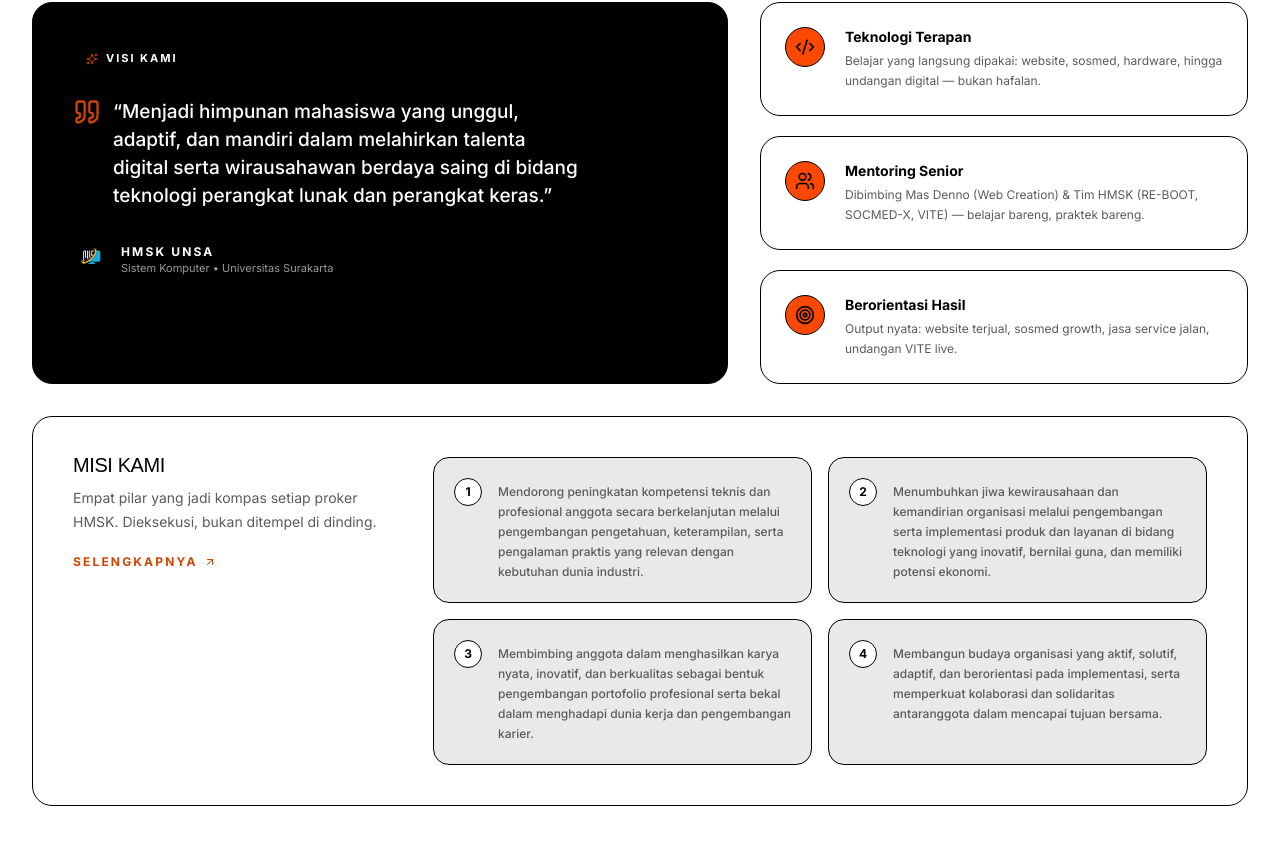
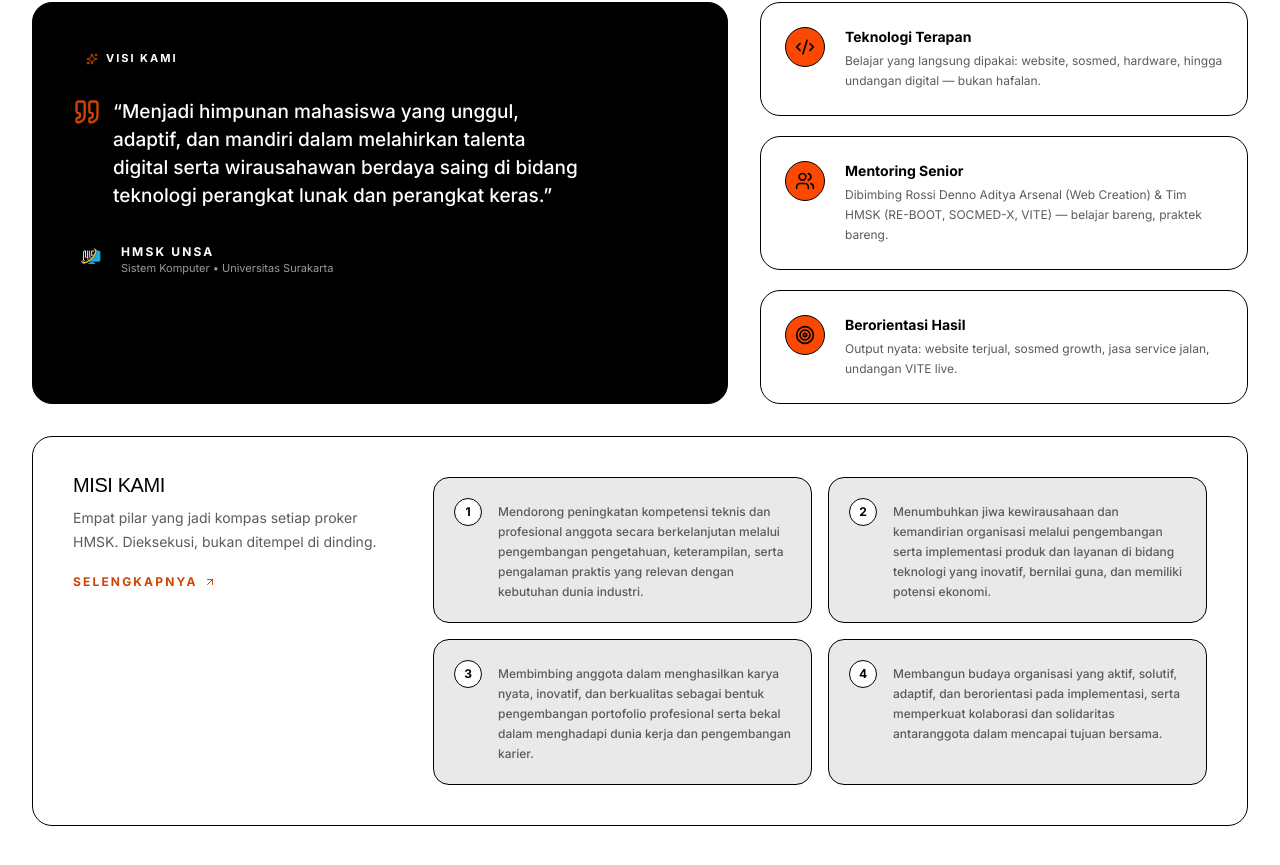
Before and after one commit to dennoaditya-art/hmsk-unsa, a Next.js app: page / in a window 1280 px wide. Shown: the part 1221-2086 px from the top of the page. Built offline with nearby package versions, Linux system fonts and the light colour scheme; a web font is replaced by a local one.

Commit message:
fix(copy): Mas Denno -> nama lengkap Rossi Denno Aditya Arsenal

```diff
--- a/src/components/sections/about.tsx
+++ b/src/components/sections/about.tsx
@@ -47,7 +47,7 @@ export function About() {
           <motion.div initial="hidden" whileInView="visible" viewport={{ once: true }} variants={staggerContainer} className="lg:col-span-5 grid gap-5">
             {[
               { icon: Code2, title: "Teknologi Terapan", desc: "Belajar yang langsung dipakai: website, sosmed, hardware, hingga undangan digital — bukan hafalan." },
-              { icon: Users, title: "Mentoring Senior", desc: "Dibimbing Mas Denno (Web Creation) & Tim HMSK (RE-BOOT, SOCMED-X, VITE) — belajar bareng, praktek bareng." },
+              { icon: Users, title: "Mentoring Senior", desc: "Dibimbing Rossi Denno Aditya Arsenal (Web Creation) & Tim HMSK (RE-BOOT, SOCMED-X, VITE) — belajar bareng, praktek bareng." },
               { icon: Target, title: "Berorientasi Hasil", desc: "Output nyata: website terjual, sosmed growth, jasa service jalan, undangan VITE live." },
             ].map((v) => (
               <motion.div key={v.title} variants={scaleIn} whileHover={shouldReduce ? undefined : { y: -4 }} transition={{ type: "spring", stiffness: 300, damping: 20 }} className={`${cardSlush} p-6 flex gap-5`}>
```
